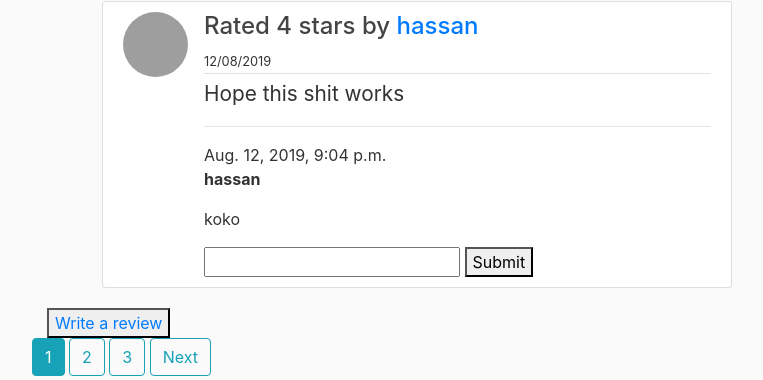
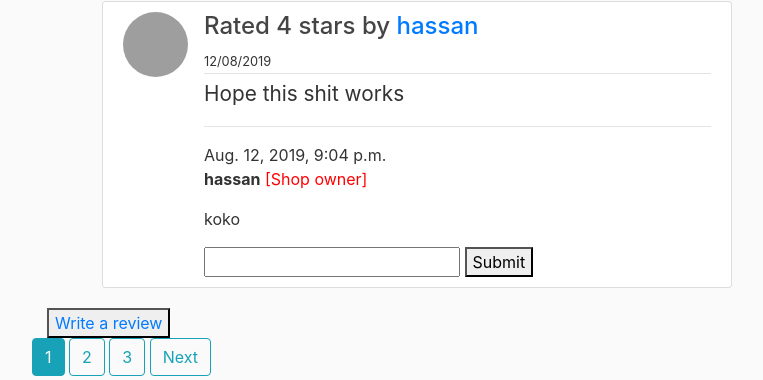
Before and after one commit to hassanito/reviewweb, a Django app: page /shops/2/reviews in a window 1280 px wide. Shown: the part 828-1208 px from the top of the page, without its empty margins (53-816 px from the left). Run offline with Django 3.2, Linux system fonts and the light colour scheme; data comes from the database, SQL or seed files in the repository; both versions use the stored data as it was after the commit; some libraries are stand-ins or nearby versions; grey boxes are pictures that could not be loaded.

Commit message:
added shop owner in comments

```diff
--- a/shops/templates/shops/shops_reviews_list.html
+++ b/shops/templates/shops/shops_reviews_list.html
@@ -40,8 +40,12 @@
 										    <div class="comment">
 										        <div class="date">{{ comment.created_date }}</div>
 										        <strong>{{ comment.author }}</strong>
+														{% if comment.author.id == review.reviewed_shop.shopowner_set.all.first.id %}
+														<font color="red">[Shop owner]</font>
+														{% endif%}
 										        <p>{{ comment.text|linebreaks }}</p>
 										    </div>
+
 										{% empty %}
 										    <p>No comments here yet :(</p>
 										{% endfor %}
```
Also changed, not shown: db.sqlite3.
